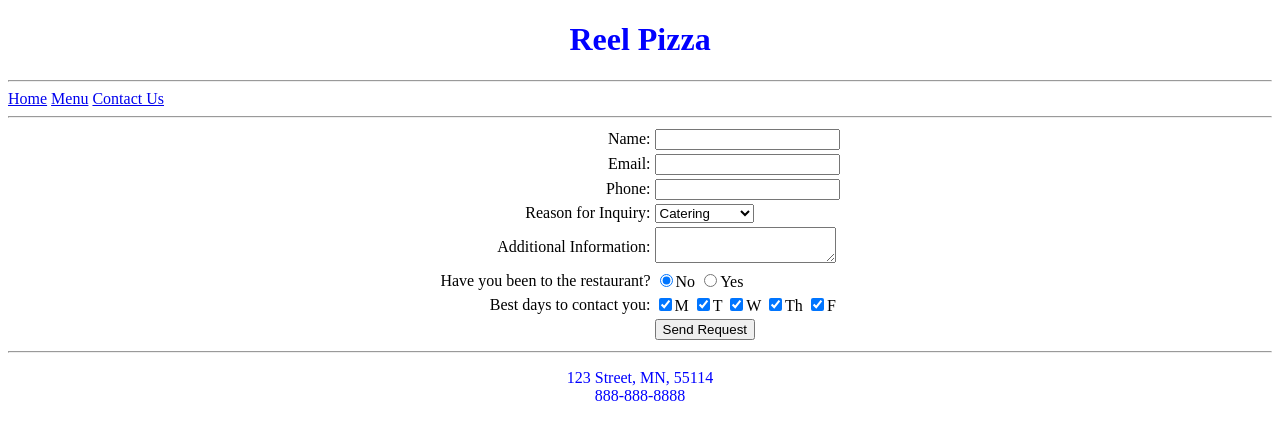
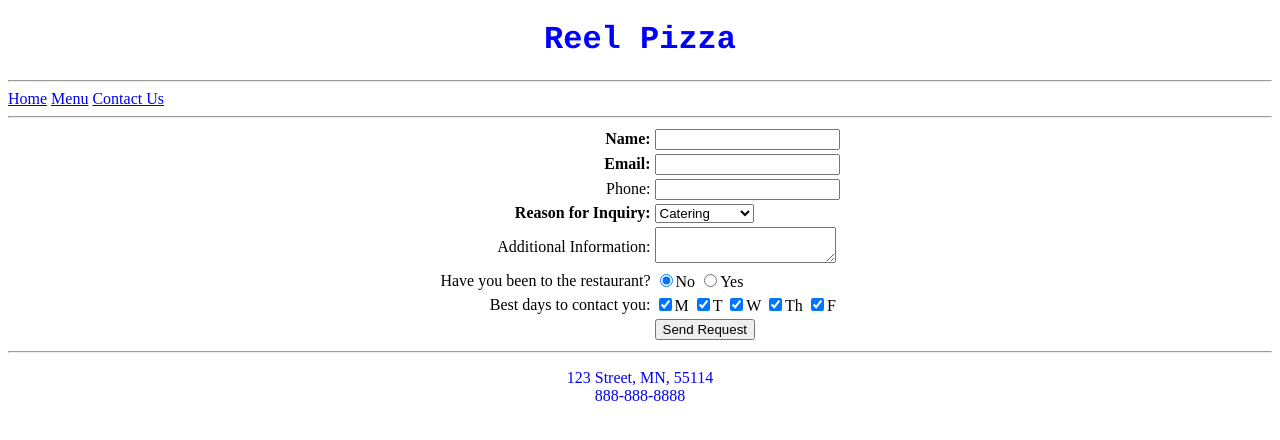
Before and after one commit to jackw625/IntroCourse, a plain HTML site: page HelloWorld/Restaurant/ContactUs.html in a window 1280 px wide. Drawn offline with Linux system fonts and the light colour scheme.

Commit message:
css updates

```diff
--- a/HelloWorld/Restaurant/ContactUs.html
+++ b/HelloWorld/Restaurant/ContactUs.html
@@ -15,12 +15,12 @@
             <form action="#" method="POST">
                 <table>
                     <tr>
-                        <td style="text-align:right">Name:</td>
+                        <td class="requiredstuff" style="text-align:right">Name:</td>
                         <td> <input type="text" name="Name" /></td>
                     </tr>
 
                     <Tr>
-                        <td style="text-align:right">Email:</td>
+                        <td class="requiredstuff" style="text-align:right">Email:</td>
                         <td><input type="text" name="Email" /></td>
                     </Tr>
                     <Tr>
@@ -29,7 +29,7 @@
                     </Tr>
 
                     <tr>
-                       <td style="text-align:right">Reason for Inquiry:</td>
+                       <td class="requiredstuff" style="text-align:right">Reason for Inquiry:</td>
                        <td >
                         <select name="Reason">
                                 <option value="Options">Catering</option>
--- a/HelloWorld/Restaurant/restaurantStyles.css
+++ b/HelloWorld/Restaurant/restaurantStyles.css
@@ -6,3 +6,19 @@
     color:blue;
     text-align:center;
 }
+
+h1 {
+    font-family: courier;
+}
+
+.menu {
+    background-color: green;
+}
+
+.home {
+    background-color: green;
+}
+
+.requiredstuff {
+    font-weight: bold;
+}
```
Also changed, not shown: HelloWorld/Restaurant/index.html (+7 -1 lines).
